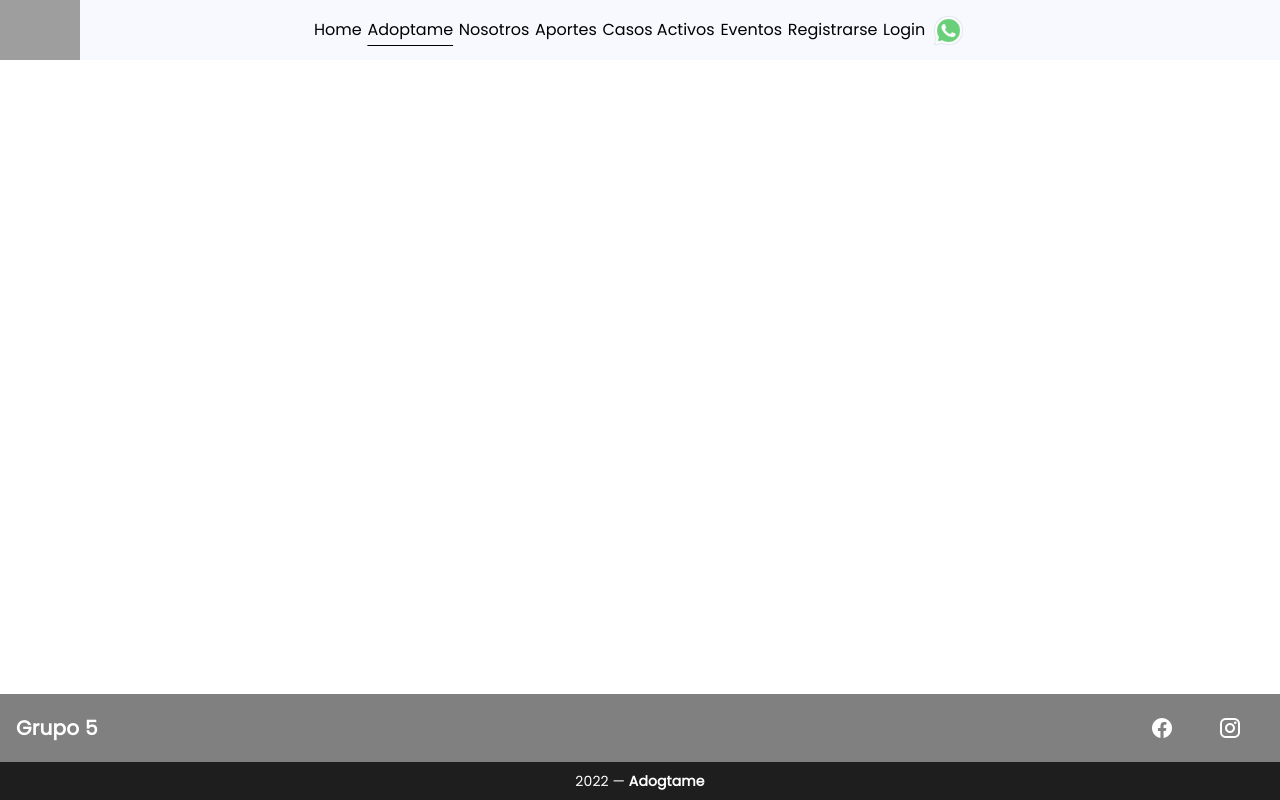
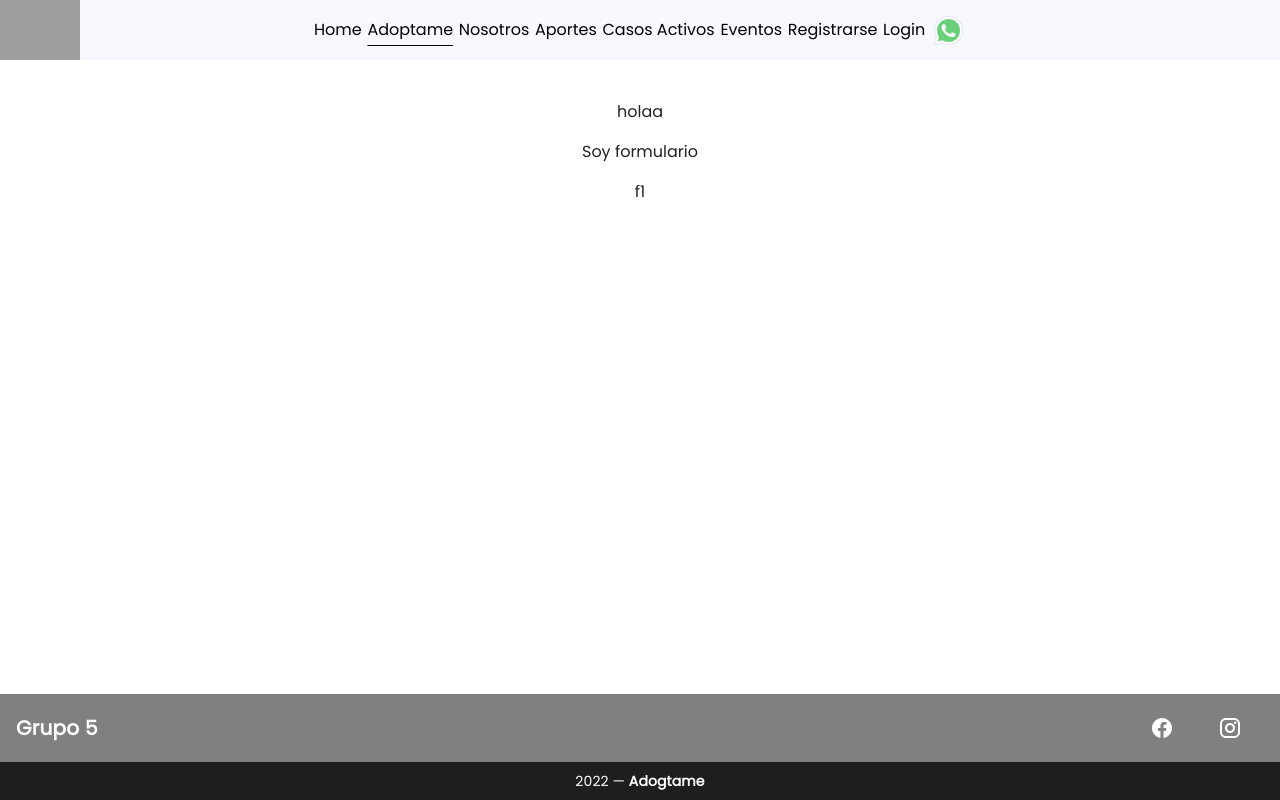
Before and after one commit to lgsilvestre/G5_ProyTaller_1_2022, a Vue app in the folder cliente/: page /adoptame/1 in a window 1280 px wide. Built offline with nearby package versions, Linux system fonts and the light colour scheme; grey boxes are pictures that could not be loaded.

Commit message:
Probando ruta dinamica dependiendo del formulario

```diff
--- /dev/null
+++ b/cliente/src/components/formulario.vue
@@ -0,0 +1,11 @@
+<template>
+    <div>
+        <p>Soy formulario</p>
+        <p> f1</p>
+    </div>
+</template>
+
+<script>
+export default {
+}
+</script>
--- a/cliente/src/router/index.js
+++ b/cliente/src/router/index.js
@@ -69,7 +69,11 @@ const routes = [
     name: 'CrudMascotas',
     component: () => import(/* webpackChunkName: "about" */ '../views/CrudMascotas.vue'),
     meta: { logged: true },
-
+  },
+  {
+    path: '/adoptame/:id',
+    name: 'Adoptame',
+    component: () => import(/* webpackChunkName: "about" */ '../views/Adoptame.vue'),
   }
 
 
--- /dev/null
+++ b/cliente/src/views/Adoptame.vue
@@ -0,0 +1,17 @@
+<template>
+    <div>
+        <p>holaa</p>
+        <formulario></formulario>
+
+    </div>
+
+</template>
+
+<script>
+import formulario from '../components/formulario.vue'
+export default {
+  components: { formulario },
+
+
+}
+</script>
```
